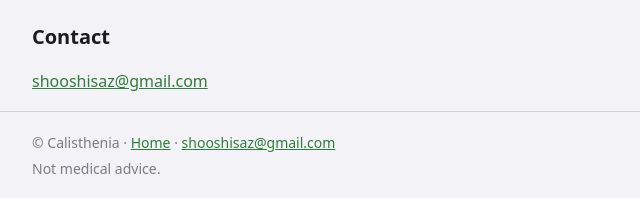
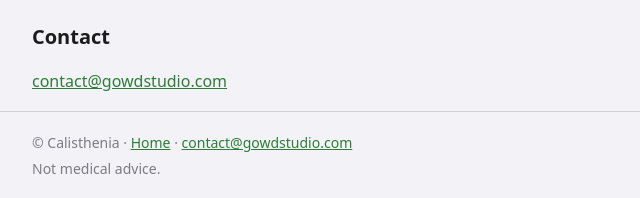
Before and after one commit to sahandrez/calisthenia, a plain HTML site: page privacy/index.html in a window 1280 px wide. Shown: the part 1853-2051 px from the top of the page, 304-944 px from the left. Drawn offline with Linux system fonts and the light colour scheme.

Commit message:
Update email

```diff
--- a/privacy/index.html
+++ b/privacy/index.html
@@ -22,7 +22,7 @@
     <p class="meta">
       Last updated: October 31, 2026<br>
       App: Calisthenia (<code>com.sahandrez.calisthenia</code>)<br>
-      Contact: <a href="mailto:shooshisaz@gmail.com">shooshisaz@gmail.com</a>
+      Contact: <a href="mailto:contact@gowdstudio.com">contact@gowdstudio.com</a>
     </p>
     <p>This policy covers the Calisthenia Android app only. It explains what data is collected, how it is used and who it is shared with.</p>
 
@@ -63,12 +63,12 @@
     <p>Updates to this policy are posted on this page with a new date.</p>
 
     <h2>Contact</h2>
-    <p><a href="mailto:shooshisaz@gmail.com">shooshisaz@gmail.com</a></p>
+    <p><a href="mailto:contact@gowdstudio.com">contact@gowdstudio.com</a></p>
   </main>
 
   <footer class="site">
     <div class="wrap">
-      <p>&copy; Calisthenia &middot; <a href="../index.html">Home</a> &middot; <a href="mailto:shooshisaz@gmail.com">shooshisaz@gmail.com</a></p>
+      <p>&copy; Calisthenia &middot; <a href="../index.html">Home</a> &middot; <a href="mailto:contact@gowdstudio.com">contact@gowdstudio.com</a></p>
       <p>Not medical advice.</p>
     </div>
   </footer>
```
